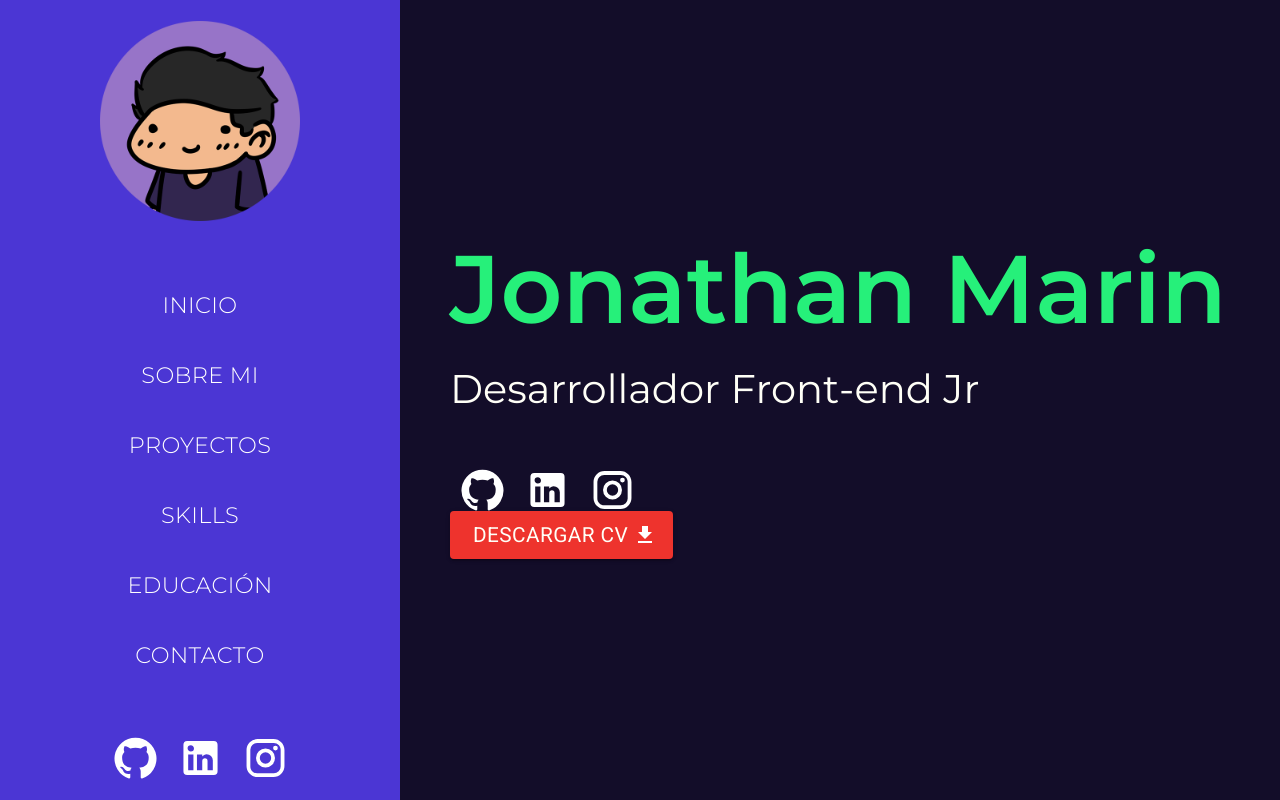
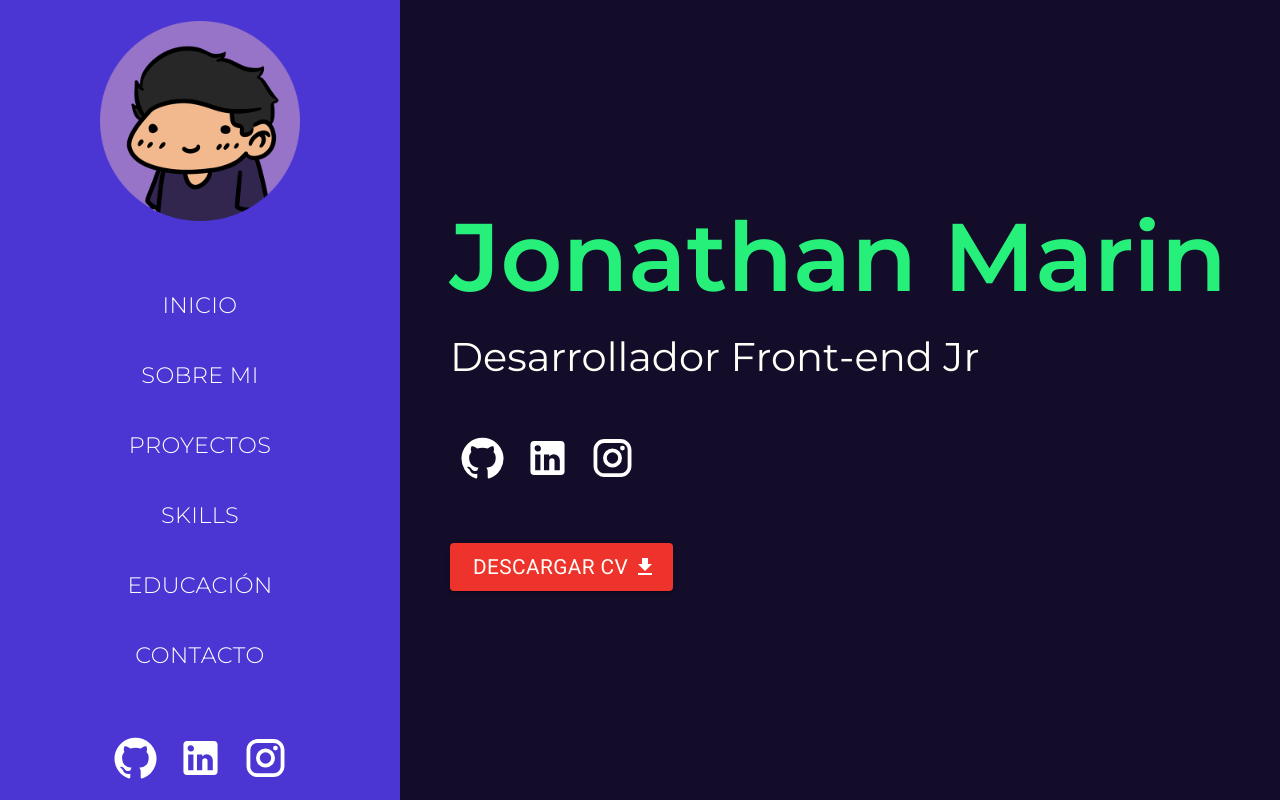
Before and after one commit to JonnyMarin96/Portfolio-React, a React (Create React App) app: page / in a window 1280 px wide. Shown: the top 800 px of the page. Built offline with nearby package versions, Linux system fonts and the light colour scheme.

Commit message:
Se cambio clase a div en redes sociales

```diff
--- a/src/Components/Inicio/Inicio.css
+++ b/src/Components/Inicio/Inicio.css
@@ -29,6 +29,11 @@
     margin-bottom: 4rem;
 }
 
+.RedesInicio{
+    margin-top: 0;
+    margin-bottom: 4rem;
+}
+
 .BtnSpanCv{
     font-family: var(--Roboto);
     font-weight: var(--Regular);
--- a/src/Components/Inicio/Inicio.jsx
+++ b/src/Components/Inicio/Inicio.jsx
@@ -11,8 +11,10 @@ const Inicio = () => {
         <section className='ContainerInicio'>
             <h1 className='Nombre'>Jonathan Marin</h1>
             <label className='Titulo'>Desarrollador Front-end Jr</label>
+            <div className='RedesInicio'>
+                <RedesSociales/>
+            </div>
 
-            <RedesSociales/>
 
             <div>
                 <Button variant="contained">
```
